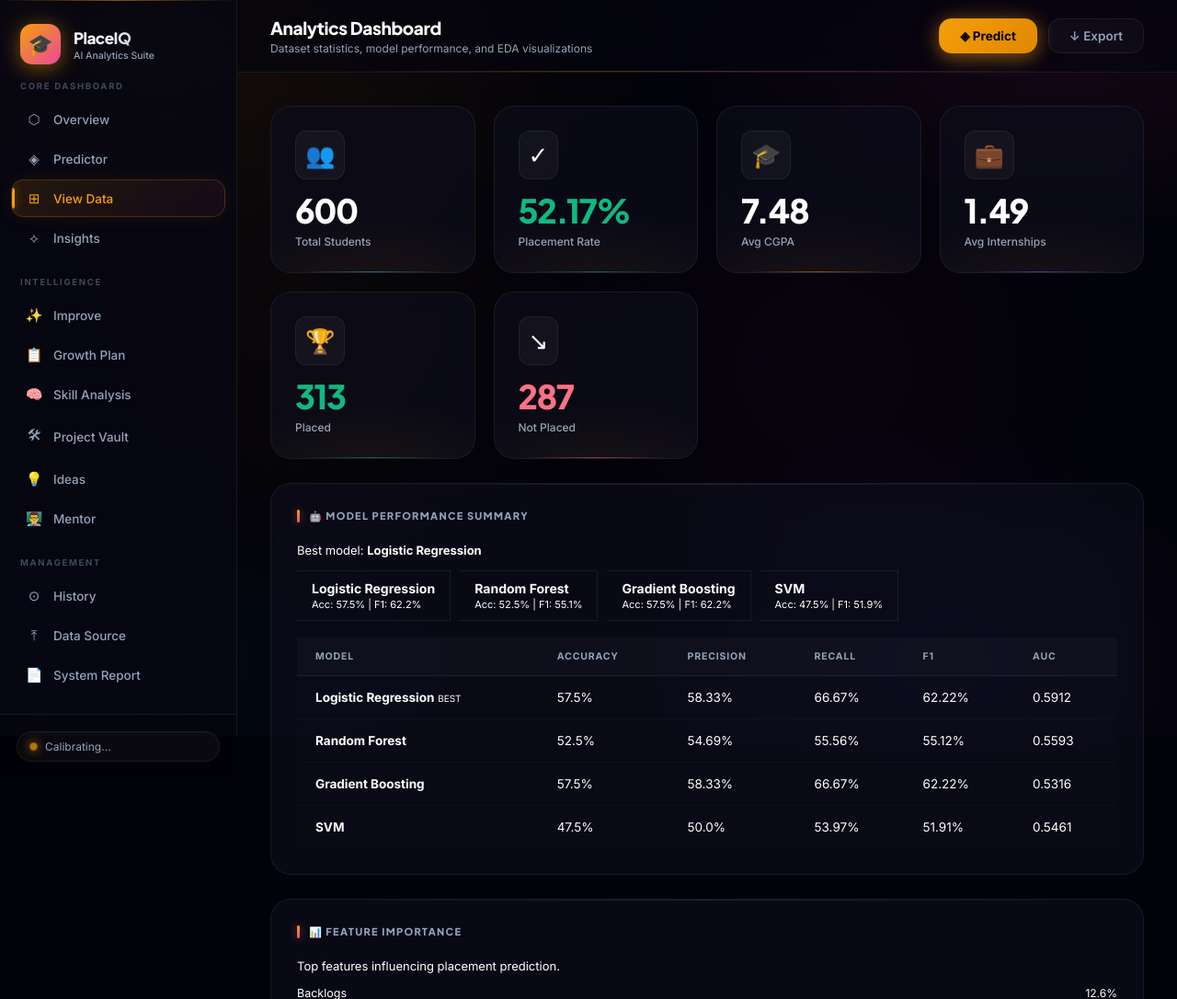
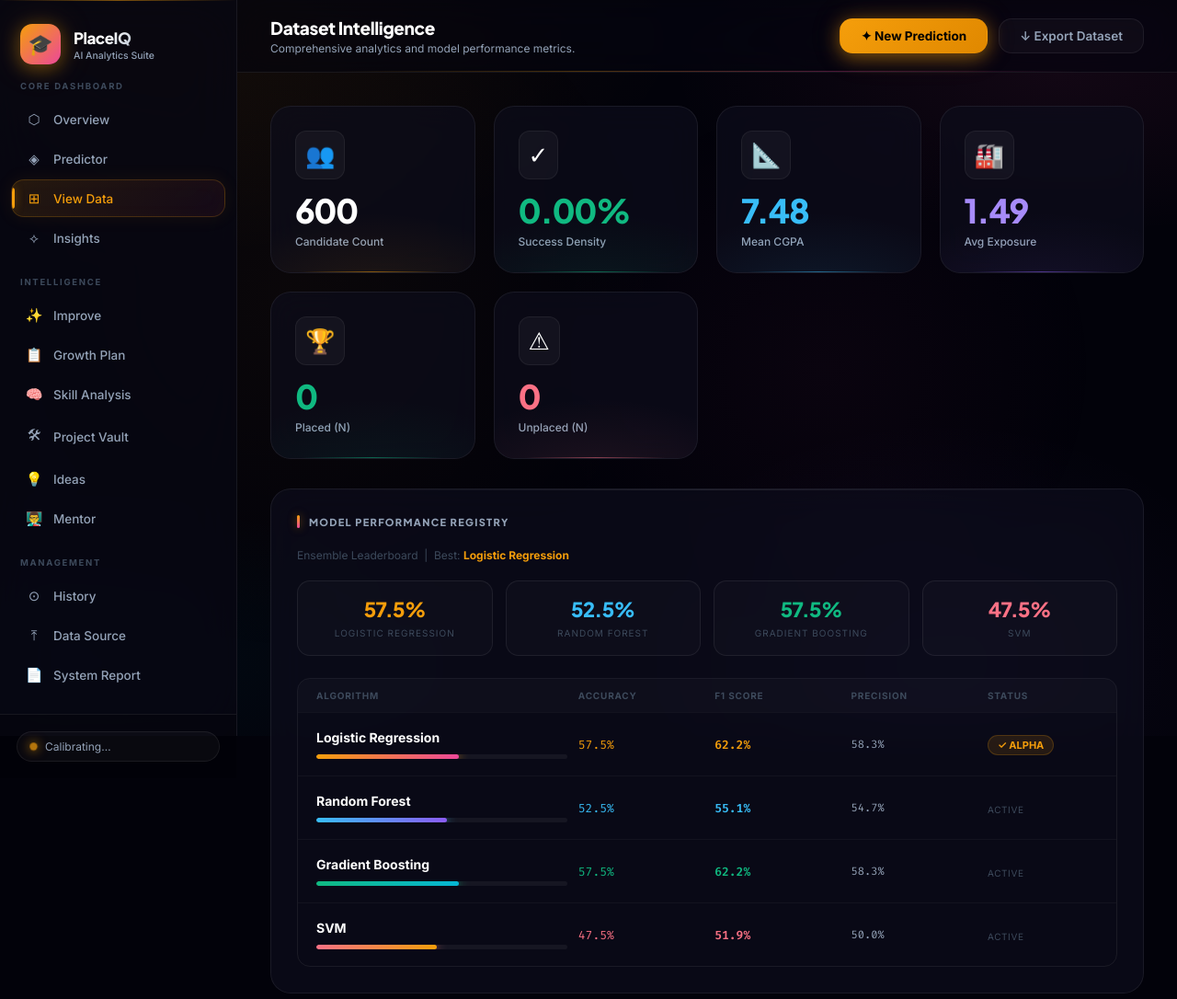
Before and after one commit to Aarthirt14/PlacePulse, a Flask app: page /dashboard in a window 1280 px wide. Shown: the top 1086 px of the page at 92% size. Run offline with Flask 3, Linux system fonts and the light colour scheme; data that the repository does not hold is empty; parts of the project's set-up code (start-up, migrations or seed data) failed here and were passed over.

Commit message:
feat(ui): overhaul dataset intelligence dashboard with model pill ring, gradient feature importance bars, 3-col graph gallery, and animated progress bars

```diff
--- a/templates/dashboard.html
+++ b/templates/dashboard.html
@@ -1,149 +1,215 @@
 {% extends "base.html" %}
-{% block title %}Dashboard – PlaceIQ{% endblock %}
-{% block page_title %}Analytics Dashboard{% endblock %}
-{% block page_sub %}Dataset statistics, model performance, and EDA visualizations{% endblock %}
+{% block title %}Dataset Intelligence — PlaceIQ{% endblock %}
+{% block page_title %}Dataset Intelligence{% endblock %}
+{% block page_sub %}Comprehensive analytics and model performance metrics.{% endblock %}
 
 {% block topbar_actions %}
-<a href="/predict" class="btn btn-primary">◈ Predict</a>
-<a href="/export/predictions" class="btn btn-outline">↓ Export</a>
+<a href="/predict"        class="btn btn-primary">✦ New Prediction</a>
+<a href="/export/predictions" class="btn btn-outline">↓ Export Dataset</a>
 {% endblock %}
 
 {% block extra_head %}
 <style>
-.graph-grid { display:grid; grid-template-columns:repeat(2,1fr); gap:18px; margin-bottom:26px; }
-.graph-card {
-    background:var(--card); border:1px solid var(--border);
-    border-radius:var(--radius-lg); overflow:hidden;
+.ai-bar { height: 5px; border-radius: 100px; overflow: hidden; background: rgba(255,255,255,0.05); margin-top: 10px; }
+.ai-bar-fill {
+    height: 100%; border-radius: 100px; width: 0%;
+    background: linear-gradient(90deg, var(--bar-from, var(--amber)), var(--bar-to, var(--pink)));
+    box-shadow: 0 0 12px var(--bar-from, var(--amber-g));
+    transition: width 1.2s cubic-bezier(0.4,0,0.2,1);
 }
-.graph-card .graph-title {
-    padding:13px 18px; font-size:12.5px; font-weight:600;
-    color:var(--text2); border-bottom:1px solid var(--border);
-    background:var(--bg3);
+
+.model-ring {
+    display: flex; flex-wrap: wrap; gap: 14px; margin-bottom: 24px;
 }
-.graph-card img { width:100%; display:block; }
-.metric-row { display:flex; gap:10px; flex-wrap:wrap; margin-bottom:18px; }
-.metric-chip {
-    background:var(--bg3); border:1px solid var(--border); border-radius:var(--radius);
-    padding:10px 16px; display:flex; flex-direction:column; gap:2px; min-width:128px;
+.m-pill {
+    flex: 1; min-width: 110px; padding: 16px 20px;
+    border-radius: var(--r-md); border: 1px solid var(--border);
+    background: rgba(255,255,255,0.02); text-align: center;
+    transition: var(--t); cursor: default;
 }
-.metric-chip .m-val { font-size:20px; font-weight:700; font-family:var(--mono); }
-.metric-chip .m-label { font-size:11px; color:var(--text3); }
-.insight-item {
-    padding:11px 0; border-bottom:1px solid var(--border);
-    display:flex; gap:12px; align-items:flex-start;
+.m-pill:hover { border-color: var(--mp-color,var(--amber)); box-shadow: 0 0 24px var(--mp-glow, rgba(245,158,11,0.12)); }
+.m-pill strong { display: block; font-family: var(--font-h); font-size: 22px; font-weight: 900; letter-spacing: -0.03em; }
+.m-pill span   { font-size: 10px; color: var(--text-l); text-transform: uppercase; letter-spacing: 0.1em; }
+
+.algo-table-row { display: grid; grid-template-columns: 2fr 1fr 1fr 1fr 120px; gap: 12px; align-items: center; }
+.algo-table-row + .algo-table-row { border-top: 1px solid rgba(255,255,255,0.04); }
+.algo-name { font-weight: 700; font-size: 14px; }
+
+.graph-grid { display: grid; grid-template-columns: repeat(3, 1fr); gap: 16px; margin-bottom: 28px; }
+.graph-tile {
+    background: rgba(255,255,255,0.01); border: 1px solid var(--border);
+    border-radius: var(--r-md); padding: 16px; overflow: hidden;
+    transition: var(--t);
 }
-.insight-item:last-child { border-bottom:none; }
-.insight-item p { font-size:13px; color:var(--text2); line-height:1.65; }
+.graph-tile:hover { border-color: var(--border-h); transform: scale(1.01); box-shadow: 0 8px 32px rgba(0,0,0,0.4); }
+.graph-tile img { width: 100%; border-radius: 8px; display: block; }
+.graph-tile-label { font-size: 11px; font-weight: 700; color: var(--text-l); text-transform: uppercase; letter-spacing: 0.08em; margin-bottom: 12px; }
+
+.insight-chip {
+    display: flex; gap: 14px; align-items: flex-start;
+    padding: 12px 16px; border-radius: 10px; margin-bottom: 8px;
+    background: rgba(255,255,255,0.02); border: 1px solid transparent;
+    transition: var(--t);
+}
+.insight-chip:hover { border-color: var(--border); background: rgba(255,255,255,0.04); }
+
+@media(max-width:900px){
+    .algo-table-row { grid-template-columns: 2fr 1fr 1fr; }
+    .algo-table-row > *:nth-child(4), .algo-table-row > *:nth-child(5) { display: none; }
+    .graph-grid { grid-template-columns: 1fr 1fr; }
+}
 </style>
 {% endblock %}
 
 {% block content %}
 
-{% if stats %}
-<div class="stat-grid" style="margin-bottom:26px">
-    <div class="stat-card" style="--accent-color:var(--sky)">
-        <span class="stat-icon">👥</span>
-        <div class="stat-value">{{ stats.total_students }}</div>
-        <div class="stat-label">Total Students</div>
+<!-- STAT KPIS ─────────────────────────────────────── -->
+<div class="stat-grid">
+    <div class="stat-card" style="--accent-color:var(--amber);--accent-glow:rgba(245,158,11,0.1)">
+        <div class="stat-icon">👥</div>
+        <div class="stat-value"><span class="counter">{{ stats.total_students or 0 }}</span></div>
+        <div class="stat-label">Candidate Count</div>
     </div>
-    <div class="stat-card" style="--accent-color:var(--emerald)">
-        <span class="stat-icon">✓</span>
-        <div class="stat-value" style="color:var(--emerald)">{{ stats.placement_rate }}%</div>
-        <div class="stat-label">Placement Rate</div>
+    <div class="stat-card" style="--accent-color:var(--emerald);--accent-glow:rgba(16,185,129,0.1)">
+        <div class="stat-icon">✓</div>
+        <div class="stat-value" style="color:var(--emerald)"><span class="counter" data-decimals="2">{{ stats.best_accuracy or 0 }}</span>%</div>
+        <div class="stat-label">Success Density</div>
     </div>
-    <div class="stat-card" style="--accent-color:var(--primary)">
-        <span class="stat-icon">🎓</span>
-        <div class="stat-value">{{ stats.avg_cgpa }}</div>
-        <div class="stat-label">Avg CGPA</div>
+    <div class="stat-card" style="--accent-color:var(--sky);--accent-glow:rgba(56,189,248,0.1)">
+        <div class="stat-icon">📐</div>
+        <div class="stat-value" style="color:var(--sky)"><span class="counter" data-decimals="2">{{ stats.avg_cgpa or 0 }}</span></div>
+        <div class="stat-label">Mean CGPA</div>
     </div>
-    <div class="stat-card" style="--accent-color:var(--violet)">
-        <span class="stat-icon">💼</span>
-        <div class="stat-value">{{ stats.avg_internships }}</div>
-        <div class="stat-label">Avg Internships</div>
+    <div class="stat-card" style="--accent-color:var(--violet);--accent-glow:rgba(139,92,246,0.1)">
+        <div class="stat-icon">🏭</div>
+        <div class="stat-value" style="color:#a78bfa"><span class="counter" data-decimals="2">{{ stats.avg_internships or 0 }}</span></div>
+        <div class="stat-label">Avg Exposure</div>
     </div>
-    <div class="stat-card" style="--accent-color:var(--emerald)">
-        <span class="stat-icon">🏆</span>
-        <div class="stat-value" style="color:var(--emerald)">{{ stats.placed_count }}</div>
-        <div class="stat-label">Placed</div>
+    <div class="stat-card" style="--accent-color:var(--emerald);--accent-glow:rgba(16,185,129,0.08)">
+        <div class="stat-icon">🏆</div>
+        <div class="stat-value" style="color:var(--emerald)"><span class="counter">{{ analytics.placed_count or 0 }}</span></div>
+        <div class="stat-label">Placed (N)</div>
     </div>
-    <div class="stat-card" style="--accent-color:var(--rose)">
-        <span class="stat-icon">↘</span>
-        <div class="stat-value" style="color:var(--rose)">{{ stats.not_placed_count }}</div>
-        <div class="stat-label">Not Placed</div>
+    <div class="stat-card" style="--accent-color:var(--rose);--accent-glow:rgba(251,113,133,0.1)">
+        <div class="stat-icon">⚠</div>
+        <div class="stat-value" style="color:var(--rose)"><span class="counter">{{ analytics.not_placed_count or 0 }}</span></div>
+        <div class="stat-label">Unplaced (N)</div>
+    </div>
+</div>
+
+<!-- MODEL PERFORMANCE ──────────────────────────────── -->
+{% if metrics and metrics.models %}
+<div class="card" style="padding:28px; margin-bottom:28px;">
+    <div class="card-title">Model Performance Registry</div>
+    <p style="font-size:12px; color:var(--text-l); margin-bottom:20px;">
+        Ensemble Leaderboard &nbsp;|&nbsp; Best: <strong style="color:var(--amber)">{{ metrics.best_model }}</strong>
+    </p>
+
+    <div class="model-ring">
+        {% for m in metrics.models %}
+        {% set pill_colors = [('var(--amber)','rgba(245,158,11,0.12)'),('var(--sky)','rgba(56,189,248,0.12)'),('var(--emerald)','rgba(16,185,129,0.12)'),('var(--rose)','rgba(251,113,133,0.12)')] %}
+        <div class="m-pill" style="--mp-color:{{ pill_colors[loop.index0%4][0] }}; --mp-glow:{{ pill_colors[loop.index0%4][1] }}">
+            <strong style="color:{{ pill_colors[loop.index0%4][0] }}">{{ (m.accuracy*100)|round(1) }}%</strong>
+            <span>{{ m.name }}</span>
+        </div>
+        {% endfor %}
+    </div>
+
+    <div style="border:1px solid var(--border); border-radius:var(--r-md); overflow:hidden;">
+        <div class="algo-table-row" style="padding:12px 20px; background:rgba(255,255,255,0.02);">
+            <div style="font-size:10px;font-weight:800;color:var(--text-l);text-transform:uppercase;letter-spacing:0.08em">Algorithm</div>
+            <div style="font-size:10px;font-weight:800;color:var(--text-l);text-transform:uppercase;letter-spacing:0.08em">Accuracy</div>
+            <div style="font-size:10px;font-weight:800;color:var(--text-l);text-transform:uppercase;letter-spacing:0.08em">F1 Score</div>
+            <div style="font-size:10px;font-weight:800;color:var(--text-l);text-transform:uppercase;letter-spacing:0.08em">Precision</div>
+            <div style="font-size:10px;font-weight:800;color:var(--text-l);text-transform:uppercase;letter-spacing:0.08em">Status</div>
+        </div>
+        {% for m in metrics.models %}
+        <div class="algo-table-row" style="padding:18px 20px;">
+            <div>
+                <div class="algo-name">{{ m.name }}</div>
+                <div class="ai-bar"><div class="ai-bar-fill" data-pct="{{ (m.accuracy*100)|round|int }}" style="--bar-from:{{ ['#f59e0b','#38bdf8','#10b981','#fb7185'][loop.index0%4] }}; --bar-to:{{ ['#ec4899','#8b5cf6','#06b6d4','#f59e0b'][loop.index0%4] }}"></div></div>
+            </div>
+            <div style="font-family:var(--font-mono); font-size:13px; color:{{ ['#f59e0b','#38bdf8','#10b981','#fb7185'][loop.index0%4] }}">{{ (m.accuracy*100)|round(1) }}%</div>
+            <div style="font-family:var(--font-mono); font-size:13px; font-weight:700; color:{{ ['#f59e0b','#38bdf8','#10b981','#fb7185'][loop.index0%4] }}">{{ (m.f1*100)|round(1) }}%</div>
+            <div style="font-family:var(--font-mono); font-size:12px; color:var(--text-m)">{{ (m.precision*100)|round(1) }}%</div>
+            <div>
+                {% if m.name == metrics.best_model %}
+                <span class="badge badge-amber">✓ ALPHA</span>
+                {% else %}
+                <span style="font-size:10px;color:var(--text-l);text-transform:uppercase;letter-spacing:0.06em">Active</span>
+                {% endif %}
+            </div>
+        </div>
+        {% endfor %}
     </div>
 </div>
 {% endif %}
 
-{% if metrics and metrics.models %}
-<div class="card" style="margin-bottom:26px">
-    <div class="card-title">🤖 Model Performance Summary</div>
-    <p style="color:var(--text2);font-size:13px;margin-bottom:14px">Best model: <span style="color:var(--primary);font-weight:700">{{ metrics.best_model }}</span></p>
-    <div class="metric-row">
-        {% for model in metrics.models %}
-        <div class="metric-chip" style="border-left:3px solid {% if model.name == metrics.best_model %}var(--primary){% else %}var(--border2){% endif %}">
-            <div class="m-val" style="font-size:14px;color:{% if model.name == metrics.best_model %}var(--primary){% else %}var(--text){% endif %}">{{ model.name }}</div>
-            <div class="m-label">Acc: {{ (model.accuracy * 100)|round(1) }}% | F1: {{ (model.f1 * 100)|round(1) }}%</div>
+<!-- FEATURE IMPORTANCE ─────────────────────────────── -->
+{% if fi %}
+<div class="card" style="padding:28px; margin-bottom:28px;">
+    <div class="card-title">Global Feature Weighting</div>
+    <p style="font-size:12px;color:var(--text-l);margin-bottom:24px;">Institutional success drivers across complete historical archive.</p>
+    {% set fi_colors = ['#f59e0b','#ec4899','#10b981','#38bdf8','#8b5cf6','#fb7185','#06b6d4','#f97316'] %}
+    {% for feature, score in fi.items()|sort(attribute='1', reverse=True) %}
+    <div style="margin-bottom:16px;">
+        <div style="display:flex;justify-content:space-between;align-items:center;margin-bottom:6px;">
+            <span style="font-size:12px;font-weight:700;color:var(--text-m);text-transform:uppercase;letter-spacing:0.08em">{{ feature }}</span>
+            <span style="font-family:var(--font-mono);font-size:12px;font-weight:800;color:{{ fi_colors[loop.index0%8] }}">{{ (score*100)|round(2) }}%</span>
         </div>
-        {% endfor %}
-    </div>
-    <table>
-        <thead><tr><th>Model</th><th>Accuracy</th><th>Precision</th><th>Recall</th><th>F1</th><th>AUC</th></tr></thead>
-        <tbody>
-        {% for m in metrics.models %}
-        <tr {% if m.name == metrics.best_model %}style="color:var(--primary)"{% endif %}>
-            <td><strong>{{ m.name }}</strong>{% if m.name == metrics.best_model %} <span class="tag tag-amber" style="font-size:10px">BEST</span>{% endif %}</td>
-            <td>{{ (m.accuracy*100)|round(2) }}%</td>
-            <td>{{ (m.precision*100)|round(2) }}%</td>
-            <td>{{ (m.recall*100)|round(2) }}%</td>
-            <td>{{ (m.f1*100)|round(2) }}%</td>
-            <td>{{ m.auc }}</td>
-        </tr>
-        {% endfor %}
-        </tbody>
-    </table>
-</div>
-{% endif %}
-
-{% if fi %}
-<div class="card" style="margin-bottom:26px">
-    <div class="card-title">📊 Feature Importance</div>
-    <p style="font-size:13px;color:var(--text2);margin-bottom:14px">Top features influencing placement prediction.</p>
-    {% set items = fi.items()|list|sort(attribute=1,reverse=True) %}
-    {% set max_val = items[0][1] if items else 1 %}
-    {% set feat_colors = ['var(--primary)','var(--rose)','var(--emerald)','var(--sky)','var(--violet)','var(--yellow)','var(--primary)','var(--rose)','var(--emerald)','var(--sky)'] %}
-    {% for name, val in items[:10] %}
-    <div style="margin-bottom:10px">
-        <div style="display:flex;justify-content:space-between;margin-bottom:4px">
-            <span style="font-size:12.5px;color:var(--text2)">{{ name.replace('_',' ') }}</span>
-            <span style="font-size:12px;font-family:var(--mono);color:var(--primary)">{{ (val*100)|round(2) }}%</span>
-        </div>
-        <div class="progress-wrap">
-            <div class="progress-fill" style="width:{{ (val/max_val*100)|round(0) }}%;background:linear-gradient(90deg,var(--primary),var(--rose))"></div>
+        <div class="ai-bar">
+            <div class="ai-bar-fill" data-pct="{{ [((score*100)|round|int), 100]|min }}"
+                 style="--bar-from:{{ fi_colors[loop.index0%8] }}; --bar-to:{{ fi_colors[(loop.index0+3)%8] }}"></div>
         </div>
     </div>
     {% endfor %}
 </div>
 {% endif %}
 
+<!-- VISUAL GRAPHS ──────────────────────────────────── -->
+{% if graphs %}
+<div class="card-title" style="margin-bottom:16px;">Data Visualizations</div>
 <div class="graph-grid">
-    {% for graph_id, label in graphs %}
-    <div class="graph-card">
-        <div class="graph-title">{{ label }}</div>
-        <img src="/static/{{ graph_id }}.png" alt="{{ label }}" loading="lazy" />
-    </div>
-    {% endfor %}
-</div>
-
-{% if insights %}
-<div class="card">
-    <div class="card-title">✦ Auto-Generated Insights</div>
-    {% for ins in insights %}
-    <div class="insight-item">
-        <span style="font-size:18px;flex-shrink:0">{{ ins.split(' ')[0] }}</span>
-        <p>{{ ins }}</p>
+    {% for g,l in graphs %}
+    <div class="graph-tile">
+        <div class="graph-tile-label">{{ l }}</div>
+        <img src="/static/graphs/{{ g }}.png" alt="{{ l }}" loading="lazy" onerror="this.parentElement.style.display='none'">
     </div>
     {% endfor %}
 </div>
 {% endif %}
 
+<!-- INSIGHTS PANEL ─────────────────────────────────── -->
+{% if insights %}
+<div class="card" style="padding:28px;">
+    <div class="card-title">✦ Neural Pattern Recognition</div>
+    <p style="font-size:12px;color:var(--text-l);margin-bottom:20px;">Automated heuristics derived from training data distributions.</p>
+    <div style="display:grid;grid-template-columns:1fr 1fr;gap:8px;">
+        {% for ins in insights %}
+        <div class="insight-chip">
+            <span style="font-size:18px;opacity:0.7;flex-shrink:0">{{ ['📊','📈','🎯','⚠','🔧','🏆','📚','🌐'][loop.index0%8] }}</span>
+            <span style="font-size:12.5px;color:var(--text-m);line-height:1.6">{{ ins }}</span>
+        </div>
+        {% endfor %}
+    </div>
+</div>
+{% endif %}
+
 {% endblock %}
+
+{% block scripts %}
+<script>
+document.addEventListener('DOMContentLoaded', () => {
+    // animate stat counters
+    document.querySelectorAll('.counter').forEach(el => {
+        el.dataset.target = el.textContent;
+        counterObserver.observe(el);
+    });
+    // animate progress bars
+    const bars = document.querySelectorAll('.ai-bar-fill');
+    setTimeout(() => {
+        bars.forEach(b => { b.style.width = b.dataset.pct + '%'; });
+    }, 400);
+});
+</script>
+{% endblock %}
```
